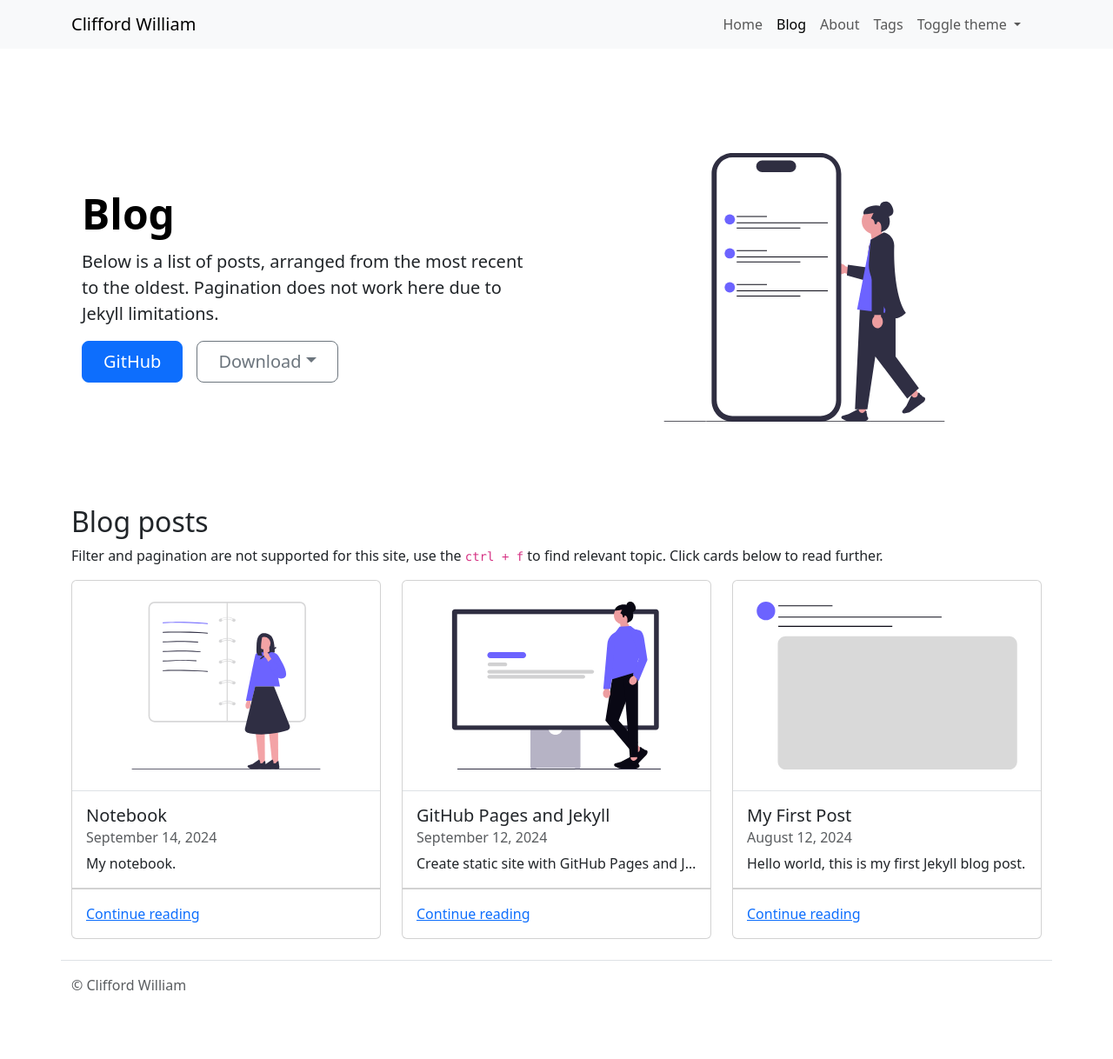
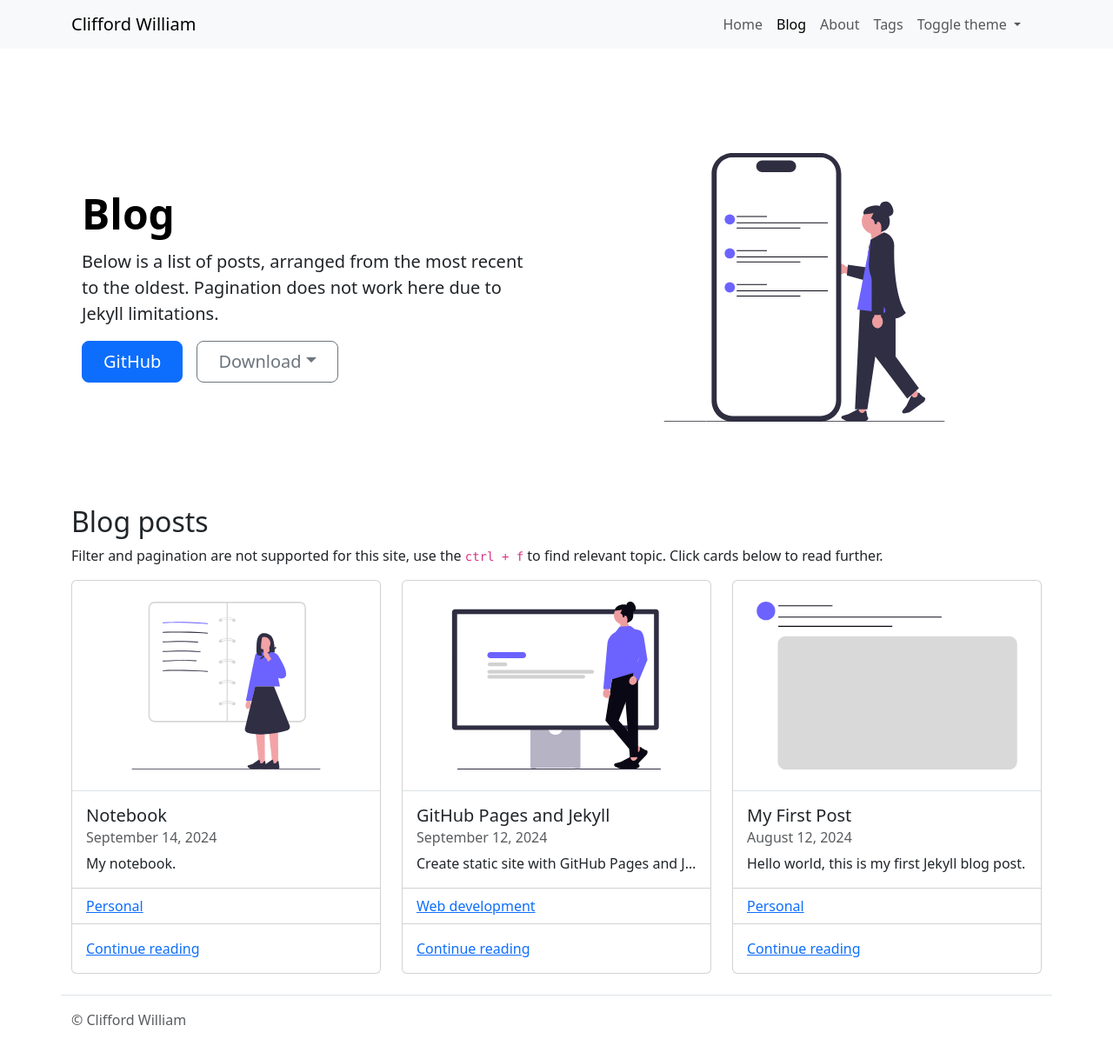
Before and after one commit to cliffordwilliam/my_archive, a Jekyll site: the page built from blog.md, in a window 1280 px wide and 1225 px high. Shown: the top 1218 px of the window at 87% size. Built offline with Jekyll 4.4.1, drawn with Linux system fonts in a browser that asks for light colours.

Commit message:
edit for loop

```diff
--- a/blog.md
+++ b/blog.md
@@ -21,7 +21,7 @@ Filter and pagination are not supported for this site, use the `ctrl + f` to fin
           <p class="card-text text-truncate" style="max-width: 100%;">{{ post.description }}</p>
         </div>
         <ul class="list-group list-group-flush">
-          {% for tag in page.tags %}
+          {% for tag in post.tags %}
             <li class="list-group-item">
               <a class="card-link" href="{{site.baseurl}}/tags/#{{tag|slugize}}">{{tag}}</a>
             </li>
```
Also changed, not shown: tags.md (+1 -1 lines).
